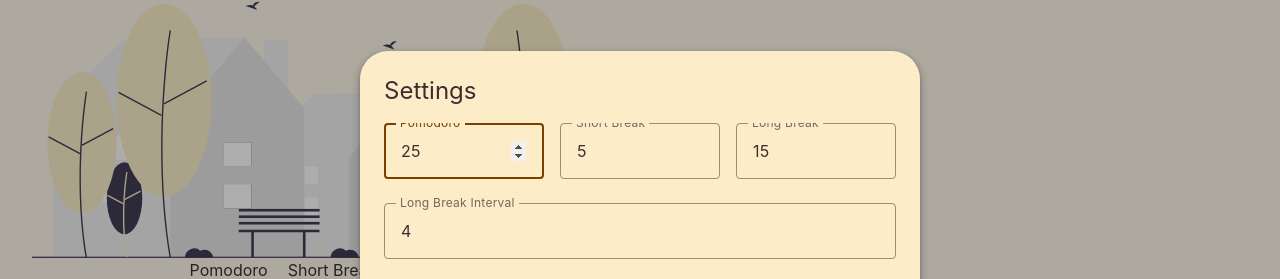
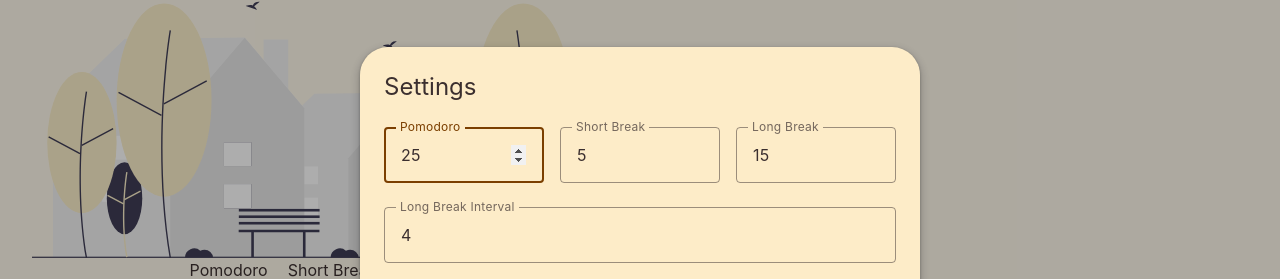
Before and after one commit to snrvss/pomodoro_timer, a Vue app in the folder packages/app/: page / in a window 1280 px wide. Both pictures are taken after a click on the button 512 px from the left and 491 px from the top of the page. Shown: the part 187-466 px from the top of the page. Built offline with nearby package versions, Linux system fonts and the light colour scheme.

Commit message:
fix: fixed spacing
12

```diff
--- a/packages/app/src/view/SettingsView.vue
+++ b/packages/app/src/view/SettingsView.vue
@@ -4,7 +4,7 @@
 
     <div class="flex flex-col gap-6">
       <!-- Durations -->
-      <div class="grid grid-cols-3 gap-4">
+      <div class="grid grid-cols-3 gap-4 mt-2">
         <TextField v-model="pomodoro" label="Pomodoro" type="number" />
         <TextField v-model="shortBreak" label="Short Break" type="number" />
         <TextField v-model="longBreak" label="Long Break" type="number" />
```
